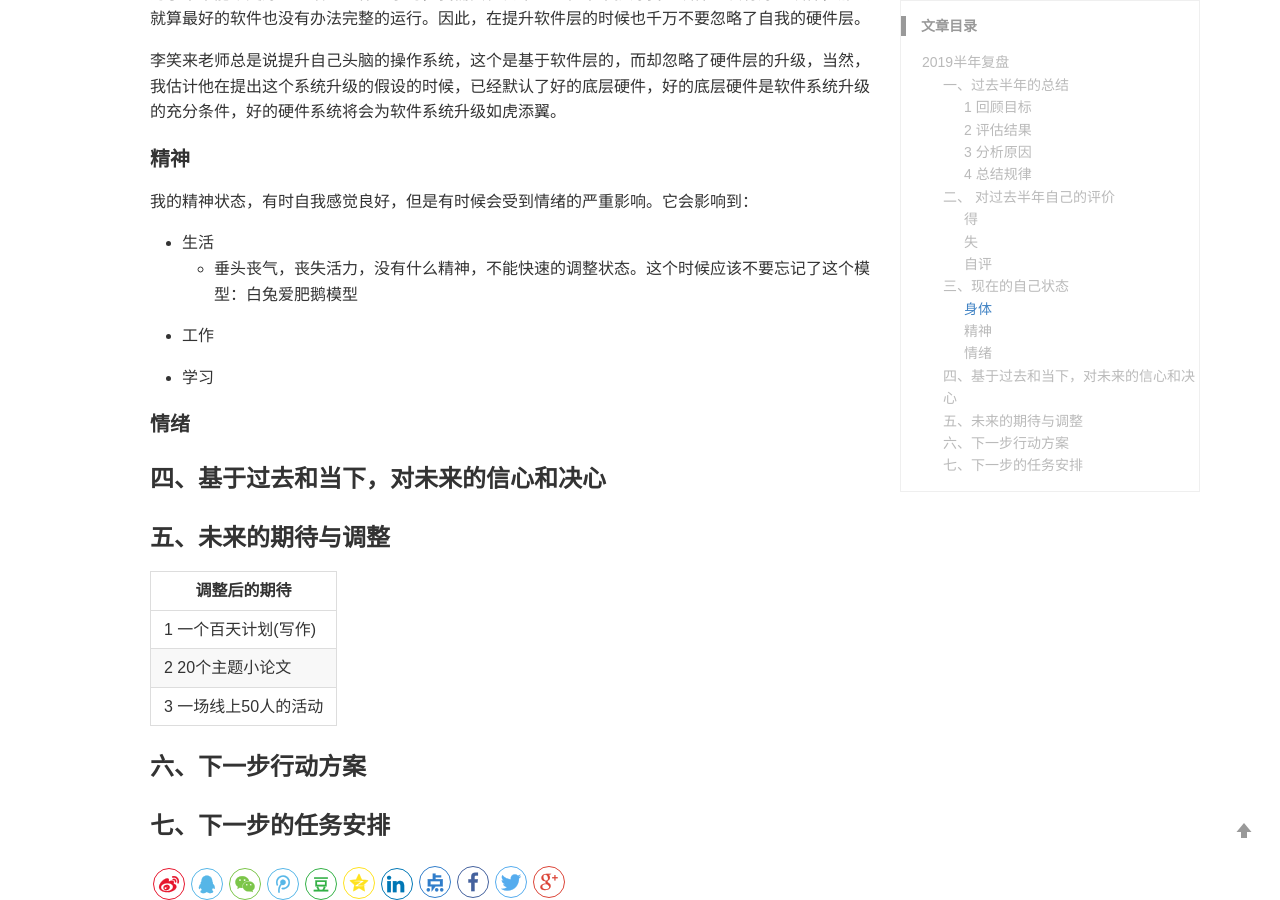
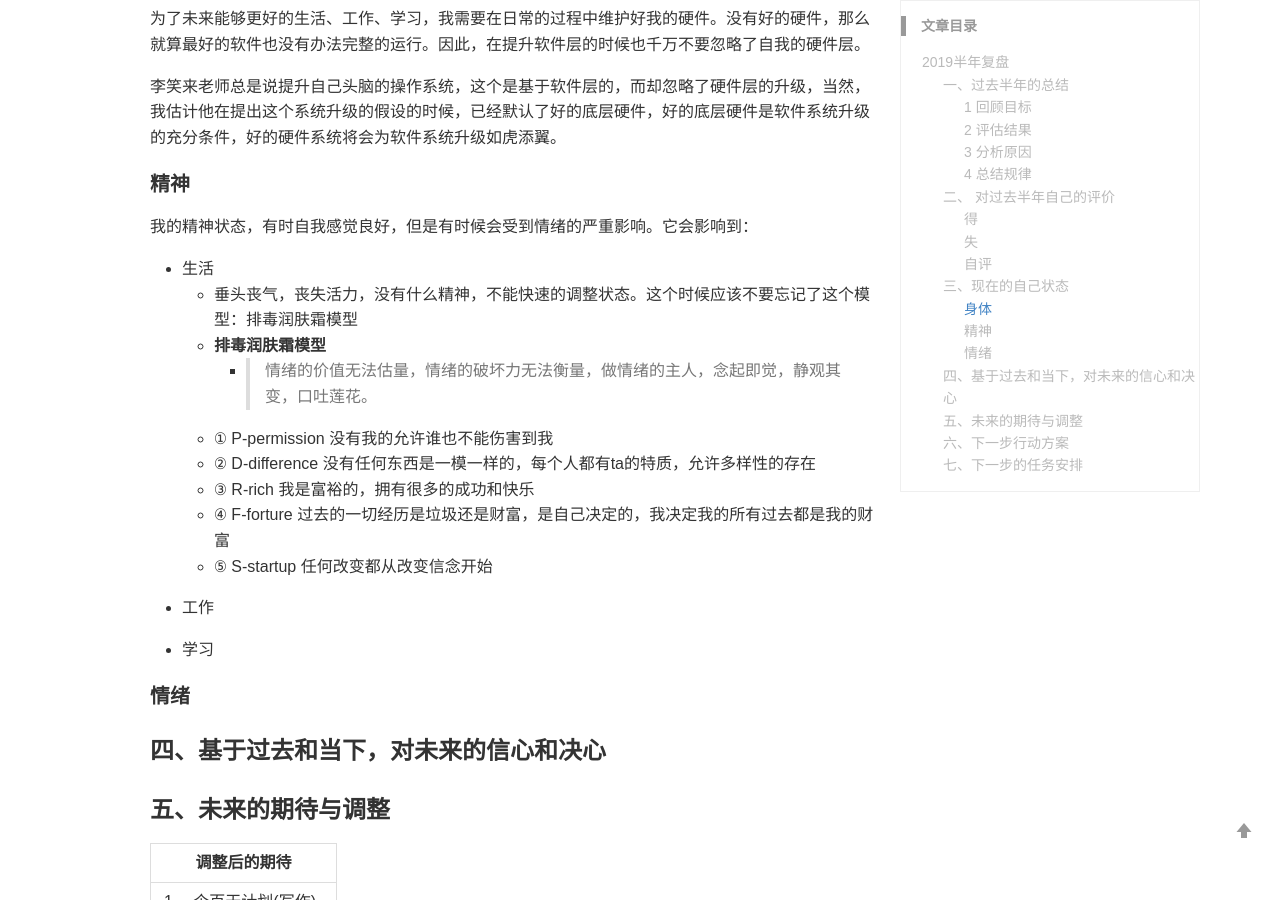
Before and after one commit to bemvp/bemvp.github.io, a Jekyll site: the page built from _posts/001_2019-My-Goals/2019-7-22-half-year-fu-pan.md, in a window 1280 px wide and 900 px high, scrolled down 8360 px. Built offline with Jekyll 4.4.1, drawn with Linux system fonts in a browser that asks for light colours; comment, search, counter and statistics services are not loaded.

Commit message:
测试效果

```diff
--- a/_posts/001_2019-My-Goals/2019-7-22-half-year-fu-pan.md
+++ b/_posts/001_2019-My-Goals/2019-7-22-half-year-fu-pan.md
@@ -262,6 +262,7 @@ changelog: 190722-
 - 书
   - [《优秀到不能被忽视》提取码：eztv（书好看，支持作者）](https://pan.baidu.com/share/init?surl=63dfKLX5NGgpKssxQOw_jw)
   - 《成功 动机 目标》
+  - 《复盘：把经验转化成能力》
 
 - 课程
   - [职业合集-阳志平-开智学堂](https://data.newrank.cn/m/sb.html?uuid=8c1a9cbbb7fa4400b180dad59017f571&from=singlemessage)
@@ -289,7 +290,14 @@ changelog: 190722-
 
 我的精神状态，有时自我感觉良好，但是有时候会受到情绪的严重影响。它会影响到：
 - 生活
-  - 垂头丧气，丧失活力，没有什么精神，不能快速的调整状态。这个时候应该不要忘记了这个模型：白兔爱肥鹅模型
+  - 垂头丧气，丧失活力，没有什么精神，不能快速的调整状态。这个时候应该不要忘记了这个模型：排毒润肤霜模型
+  - **排毒润肤霜模型**
+    - >情绪的价值无法估量，情绪的破坏力无法衡量，做情绪的主人，念起即觉，静观其变，口吐莲花。
+  - ① P-permission 没有我的允许谁也不能伤害到我
+  - ② D-difference 没有任何东西是一模一样的，每个人都有ta的特质，允许多样性的存在
+  - ③ R-rich 我是富裕的，拥有很多的成功和快乐
+  - ④ F-forture 过去的一切经历是垃圾还是财富，是自己决定的，我决定我的所有过去都是我的财富
+  - ⑤ S-startup 任何改变都从改变信念开始
 
 - 工作
 
```
